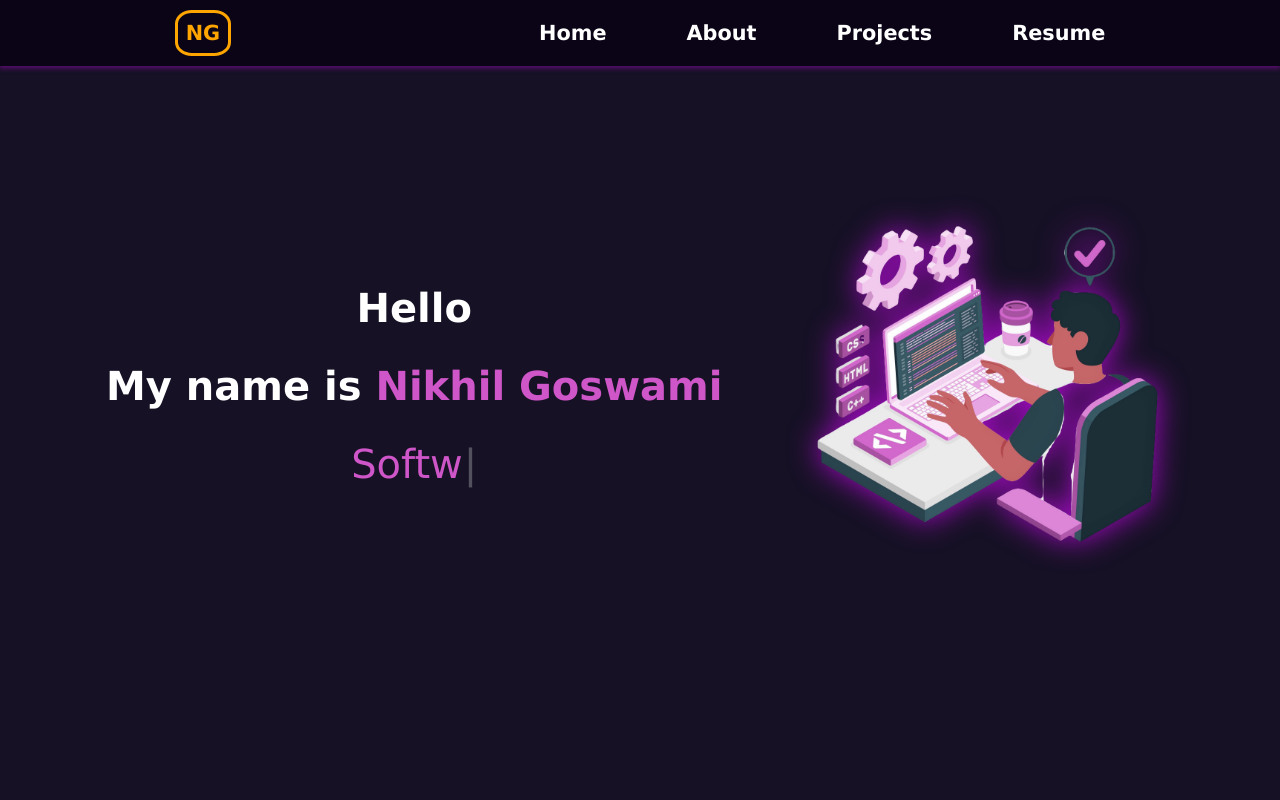
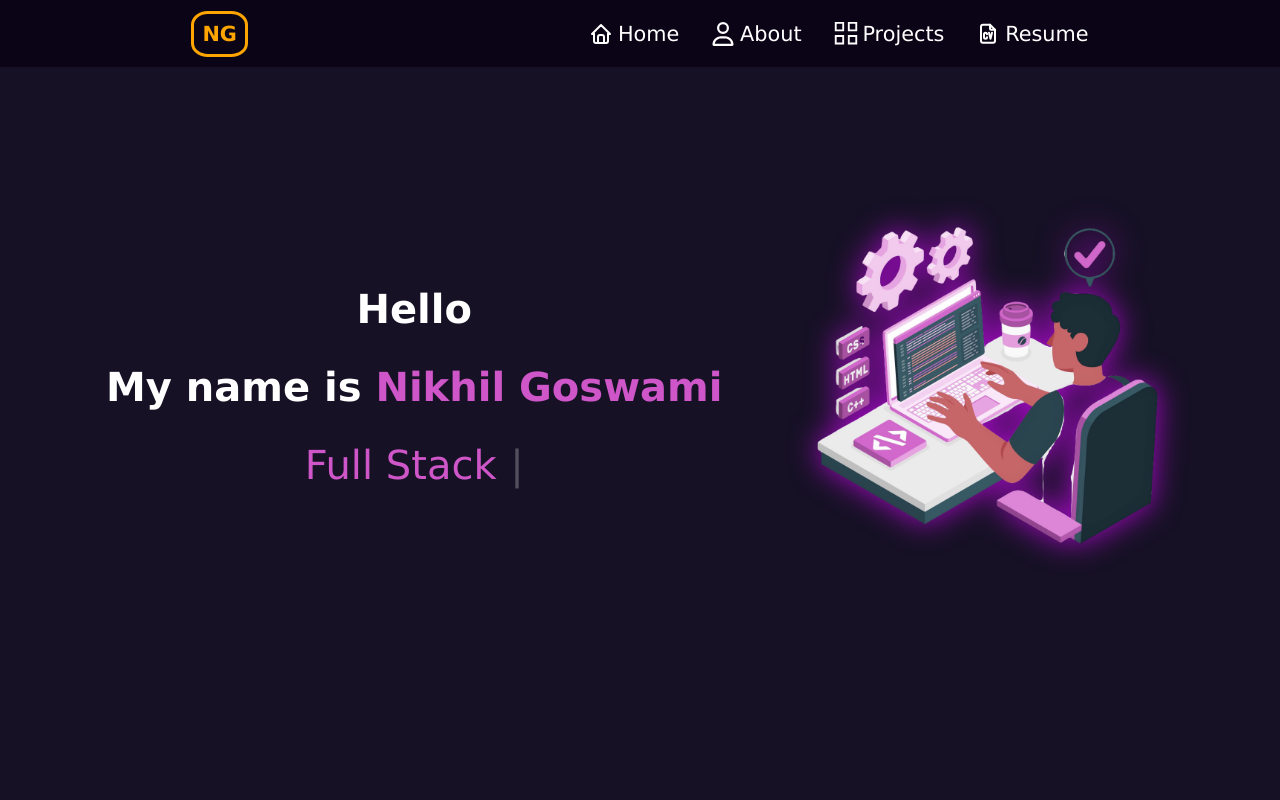
Before and after one commit to nikhilgoswami99/My-Portfolio, a React (Vite) app in the folder My-Porfolio/: page / in a window 1280 px wide. Shown: the top 800 px of the page. Built offline with nearby package versions, Linux system fonts and the light colour scheme.

Commit message:
updating navigation bar

```diff
--- a/My-Porfolio/index.html
+++ b/My-Porfolio/index.html
@@ -2,9 +2,9 @@
 <html lang="en">
   <head>
     <meta charset="UTF-8" />
-    <link rel="icon" type="image/svg+xml" href="/vite.svg" />
+    <link rel="icon" type="image/svg+xml" href="./src/assets/navIcon.svg" />
     <meta name="viewport" content="width=device-width, initial-scale=1.0" />
-    <title>My Portfolio</title>
+    <title>Nikhil Goswami | Portfolio</title>
   </head>
   <body>
     <div id="root"></div>
--- a/My-Porfolio/src/components/navbar/navbar.jsx
+++ b/My-Porfolio/src/components/navbar/navbar.jsx
@@ -2,6 +2,10 @@ import styles from "./navbar.module.css";
 import { Link } from "react-router-dom";
 import { GiHamburgerMenu } from "react-icons/gi";
 import { CgClose } from "react-icons/cg";
+import { TbHome } from "react-icons/tb";
+import { FaRegUser } from "react-icons/fa6";
+import { GrProjects } from "react-icons/gr";
+import { TbFileCv } from "react-icons/tb";
 import { useState } from "react";
 
 function Navbar() {
@@ -23,22 +27,34 @@ function Navbar() {
         <ul className={`${styles.navbar_links} ${isActive ? styles.show_navbar_links : ""}`}>
           <li>
             <Link className={styles.links} to={"/"}>
+              <div id={styles.home} className={styles.linkIcons}>
+              <TbHome />
               Home
+              </div>
             </Link>
           </li>
           <li>
             <Link className={styles.links} to={"about"}>
+              <div className={styles.linkIcons}>
+              <FaRegUser />
               About
+              </div>
             </Link>
           </li>
           <li>
             <Link className={styles.links} to={"projects"}>
+              <div id={styles.projects} className={styles.linkIcons}>
+              <GrProjects />
               Projects
+              </div>
             </Link>
           </li>
           <li>
             <Link className={styles.links} to={"resume"}>
-              Resume
+            <div id={styles.resume} className={styles.linkIcons}>
+            <TbFileCv />
+            Resume
+            </div>
             </Link>
           </li>
         </ul>
--- a/My-Porfolio/src/components/navbar/navbar.module.css
+++ b/My-Porfolio/src/components/navbar/navbar.module.css
@@ -9,12 +9,9 @@
     justify-content: space-around;
     padding: 1.3rem;
     font-size: 1.3rem;
-    font-weight: bold;
     color: white;
-    /* background-color: rgba(82, 41, 121, 0); */
     backdrop-filter: blur(15px);
     background-color: rgb(11, 4, 22);
-    box-shadow: 0px 1px 5px 1px rgba(169, 10, 201, 0.5);
     z-index: 1000;
 }
 
@@ -23,17 +20,18 @@
     color: orange;
     text-decoration: none;
     padding: 0.5rem;
-    border: 3px solid orange;
+    border: 3px solid rgb(255, 165, 0);
     border-radius: 30%;
     height: 100px;
     width: 100px;
+    font-weight: bold;
 }
 
 .navbar_links {
     display: flex;
     align-items: center;
     justify-content: center;
-    flex-wrap: wrap;
+    /* flex-wrap: wrap; */
     gap: 5rem;
     list-style: none;
 }
@@ -60,11 +58,30 @@
     cursor: pointer;
 }
 
+.linkIcons {
+    display: flex;
+    align-items: center;
+    justify-content: center;
+    gap: 0.3rem;
+}
+
+#projects svg {
+    height: 1.4rem;
+}
+
+#resume svg {
+    height: 1.6rem;
+}
+
+.linkIcons svg {
+    width: 1.5rem;
+    height: auto;
+}
+
 @media screen and (max-width: 800px) {
     .navbar {
         justify-content: space-between;
         background-color: rgb(11, 4, 22);
-        box-shadow: none;
     }
 
     .navbar_links {
@@ -77,10 +94,12 @@
         overflow: hidden;
         transition: height 0.5s ease;
         width: 100%;
+        flex-direction: column;
+        gap: 2rem;
     }
 
     .show_navbar_links {
-        height: 200px;
+        height: 15rem;
         /* overflow-y: auto; */
         /* padding: 1rem 0; */
     }
--- a/My-Porfolio/src/index.css
+++ b/My-Porfolio/src/index.css
@@ -34,8 +34,3 @@ body {
 .voilet_text, .Typewriter__wrapper {
   color: var(--imp-text-color);
 }
-
-
-@media screen and (max-width: 800px) {
-
-}
--- a/My-Porfolio/src/pages/homepage/home.jsx
+++ b/My-Porfolio/src/pages/homepage/home.jsx
@@ -18,9 +18,9 @@ function Home() {
             <Typewriter
               options={{
                 strings: [
-                  "Software Developer",
+                  "Full Stack Developer",
                   "Freelancer",
-                  "Front End Developer",
+                  "MERN Stack Developer",
                   "Open Source Contributor",
                 ],
                 autoStart: true,
```
Also changed, not shown: My-Porfolio/src/assets/navIcon.svg (added).
